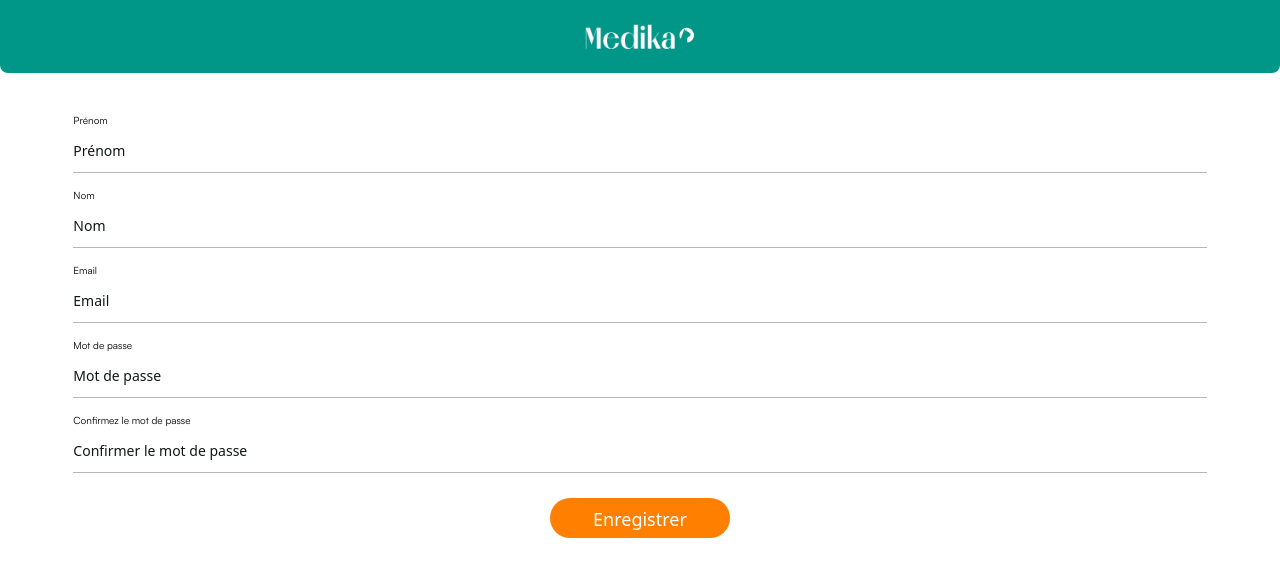
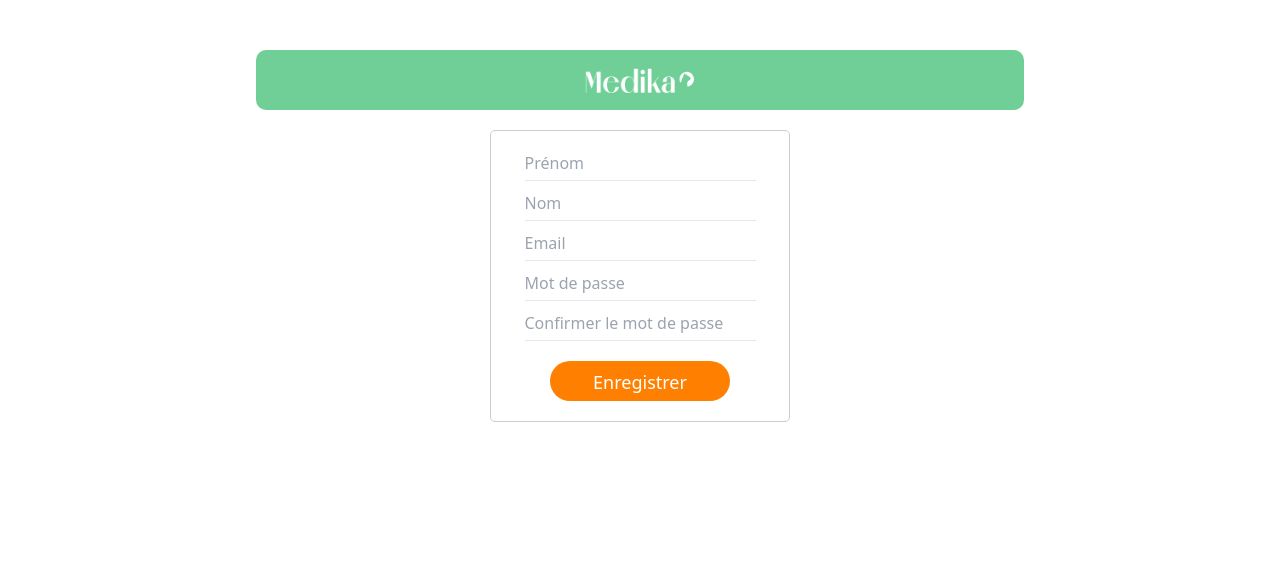
Before and after one commit to VChiofalo/medika, a React (Vite) app in the folder medika/frontend/: page /register in a window 1280 px wide. Shown: the top 576 px of the page. Built offline with nearby package versions, Linux system fonts and the light colour scheme.

Commit message:
Login form (#33)
* css sur loginForm et registerForm

* loginForm mis a jour

* lien vers inscription

```diff
--- a/medika/frontend/src/components/forms/LoginPage.jsx
+++ b/medika/frontend/src/components/forms/LoginPage.jsx
@@ -1,6 +1,6 @@
 import { useRef, useState } from 'react';
-
-const SignupForm = () => {
+import { Link } from 'react-router-dom';
+const LoginPage = () => {
     const formRef = useRef();
     const [error, setError] = useState(null);
 
@@ -85,11 +85,24 @@ const SignupForm = () => {
     textAlign: 'center'
     }}>Connexion</button>
 
+            <Link to="/register">
+            <button style={{
+                    backgroundColor: '#6FCF97',
+                    color: '#ffffff',
+                    border: 'none',
+                    borderRadius: '20px',
+                    padding: '6px 15px',
+                    cursor: 'pointer',
+                    fontSize: '14px',
+                    marginTop: '10px',
+                    transition: 'background-color 0.3s ease',
+                }}>Inscription</button>
+            </Link>
             </form>
+
         </div>
     );
 
-
 }
 
-export default SignupForm;
+export default LoginPage;
--- a/medika/frontend/src/components/forms/SignupForm.jsx
+++ b/medika/frontend/src/components/forms/SignupForm.jsx
@@ -1,4 +1,4 @@
-import { useRef, useState } from "react";
+import { useRef, useState } from 'react';
 
 const SignupForm = () => {
     const formRef = useRef();
@@ -15,12 +15,10 @@ const SignupForm = () => {
     const confirmpassword = data.get("confirmPassword");
 
         if (password !== confirmpassword) {
-      setError("Les mots de passe ne sont pas identiques");
+            setError('Les mots de passe ne sont pas identiques');
             // clear password fields in dom
-      const formField = formRef.current.querySelectorAll(
-        'input[type="password"]'
-      );
-      formField.forEach((field) => (field.value = ""));
+            const formField = formRef.current.querySelectorAll('input[type="password"]');
+            formField.forEach(field => field.value = '');
             return;
         }
 
@@ -28,172 +26,111 @@ const SignupForm = () => {
             firstname,
             lastname,
             email,
-      password,
+            password
+        }
+
+        console.log(body);
+        const request = await fetch('http://localhost:3000/api/register', {
+            method: 'POST',
+            headers: {
+                'Content-Type': 'application/json',
+                Accept: 'application/json',
+            },
+            body: JSON.stringify(body)
+        })
+        const response = await request.json();
+        console.log(response)
     };
-
-    const request = await fetch("http://localhost:3000/api/register", {
-      method: "POST",
-      headers: {
-        "Content-Type": "application/json",
-        Accept: "application/json",
-      },
-      body: JSON.stringify(body),
-    });
-    const response = await request.json();
-    console.log(response);
-  };
-
     return (
-    <div
-    >
-      <div
-        style={{
-          display: "flex",
-          justifyContent: "center",
-          alignItems: "center",
-          marginBottom: "20px",
-        }}
-        className="bg-primary py-6 rounded-b-lg"
-      >
-        <div className="flex justify-center">
-            <img
-              src="/images/Medika.png"
-              alt="Main Logo"
-              style={{ width: "90px", height: "25px"}}
-              className="mx-auto my-0"
-            />
-            <img
-              src="/images/Frame18.png"
-              alt="Second Logo"
-              style={{
-                width: "20px",
-                height: "20px",
-                marginLeft: "0px",
-                marginBottom: "5px",
-              }}
-            />
+        <div style={{ display: 'flex', flexDirection: 'column', alignItems: 'center', height: '100vh', marginTop: '50px' }}>
+            <div style={{ display: 'flex', justifyContent: 'center', alignItems: 'center', marginBottom: '20px', width: '60%', height: '60px', backgroundColor: '#6FCF97', borderRadius: '10px' }}>
+                <img src="/images/Medika.png" alt="Main Logo" style={{ width: '90px', height: '25px', marginRight: '0px' }} />
+                <img src="/images/Frame18.png" alt="Second Logo" style={{ width: '20px', height: '20px', marginLeft: '0px', marginBottom: '5px' }} />
             </div>
-      </div>
-      <form
-        ref={formRef}
-        onSubmit={handleSubmit}
-        style={{
-          padding: "20px",
-          borderRadius: "5px",
-          display: "flex",
-          flexDirection: "column",
-        }}
-        className="sm:w-11/12 mx-auto my-0"
-      >
-        <div
-          style={{ marginBottom: "10px" }}
-          className="flex flex-col"
-        >
-          <label
-            className="text-sm font-Satoshi"
-            htmlFor="firstname"
-          >
-            Prénom
-          </label>
+            <form ref={formRef} onSubmit={handleSubmit} style={{
+                width: '300px',
+                padding: '20px',
+                border: '1px solid #ccc',
+                borderRadius: '5px',
+                display: 'flex',
+                flexDirection: 'column',
+                alignItems: 'center',
+            }}>
+                <div style={{ marginBottom: '10px' }}>
                     <input
                         name="firstname"
                         type="text"
                         id="firstName"
                         required
                         placeholder="Prénom"
-            style={{ marginBottom: "5px" }}
-            className="placeholder:text-base placeholder:text-black focus:outline-none border-b border-[#B7B7B7] pr-4 py-2.5"
+                        style={{ marginBottom: '5px' }}
                     />
-
+                    <hr style={{ margin: '0' }} />
                 </div>
-        <div style={{ marginBottom: "10px" }} className="flex flex-col">
-          <label
-            className="text-sm font-Satoshi"
-            htmlFor="lastname"
-          >
-            Nom
-          </label>
+                <div style={{ marginBottom: '10px' }}>
                     <input
                         name="lastname"
                         type="text"
                         id="lastName"
                         required
                         placeholder="Nom"
-            style={{ marginBottom: "5px" }}
-            className="placeholder:text-base placeholder:text-black focus:outline-none border-b border-[#B7B7B7] pr-4 py-2.5"
+                        style={{ marginBottom: '5px' }}
                     />
-
+                    <hr style={{ margin: '0' }} />
                 </div>
-        <div style={{ marginBottom: "10px" }} className="flex flex-col">
-          <label className="text-sm font-Satoshi" htmlFor="email">
-            Email
-          </label>
+                <div style={{ marginBottom: '10px' }}>
                     <input
                         name="email"
                         type="email"
                         id="email"
                         required
                         placeholder="Email"
-            style={{ marginBottom: "5px" }}
-            className="placeholder:text-base placeholder:text-black focus:outline-none border-b border-[#B7B7B7] pr-4 py-2.5"
+                        style={{ marginBottom: '5px' }}
                     />
-
+                    <hr style={{ margin: '0' }} />
                 </div>
                 {error && <p>{error}</p>}
-        <div style={{ marginBottom: "10px" }} className="flex flex-col">
-          <label className="text-sm font-Satoshi" htmlFor="password">
-            Mot de passe
-          </label>
+                <div style={{ marginBottom: '10px' }}>
                     <input
                         name="password"
                         type="password"
                         id="password"
                         required
                         placeholder="Mot de passe"
-            style={{ marginBottom: "5px" }}
-            className="placeholder:text-base placeholder:text-black focus:outline-none border-b border-[#B7B7B7] pr-4 py-2.5"
+                        style={{ marginBottom: '5px' }}
                     />
-
+                    <hr style={{ margin: '0' }} />
                 </div>
-        <div style={{ marginBottom: "10px" }} className="flex flex-col">
-          <label className="text-sm font-Satoshi" htmlFor="confirmPassword">
-            Confirmez le mot de passe
-          </label>
+                <div style={{ marginBottom: '10px' }}>
                     <input
                         name="confirmPassword"
                         type="password"
                         id="confirmPassword"
                         required
                         placeholder="Confirmer le mot de passe"
-            style={{ marginBottom: "5px" }}
-            className="placeholder:text-base placeholder:text-black focus:outline-none border-b border-[#B7B7B7] pr-4 py-2.5"
+                        style={{ marginBottom: '5px' }}
                     />
+                    <hr style={{ margin: '0' }} />
+                </div>
+                <button type="submit" style={{
+    backgroundColor: '#FF7F00',
+    color: '#ffffff',
+    border: 'none',
+    borderRadius: '20px',
+    padding: '8px 20px',
+    cursor: 'pointer',
+    fontSize: '18px',
+    marginTop: '10px',
+    transition: 'background-color 0.3s ease',
+    width: '180px',
+    height: '40px',
+    textAlign: 'center'
+}}>Enregistrer</button>
 
-        </div>
-        <div className="flex justify-center">
-            <button
-              type="submit"
-              style={{
-                backgroundColor: "#FF7F00",
-                color: "#ffffff",
-                border: "none",
-                borderRadius: "20px",
-                padding: "8px 20px",
-                cursor: "pointer",
-                fontSize: "18px",
-                marginTop: "10px",
-                transition: "background-color 0.3s ease",
-                width: "180px",
-                height: "40px",
-                textAlign: "center",
-              }}
-            >
-              Enregistrer
-            </button>
-        </div>
             </form>
         </div>
     );
-};
+
+}
 
 export default SignupForm;
```
Lines whose indentation alone changed are shown as unchanged.
